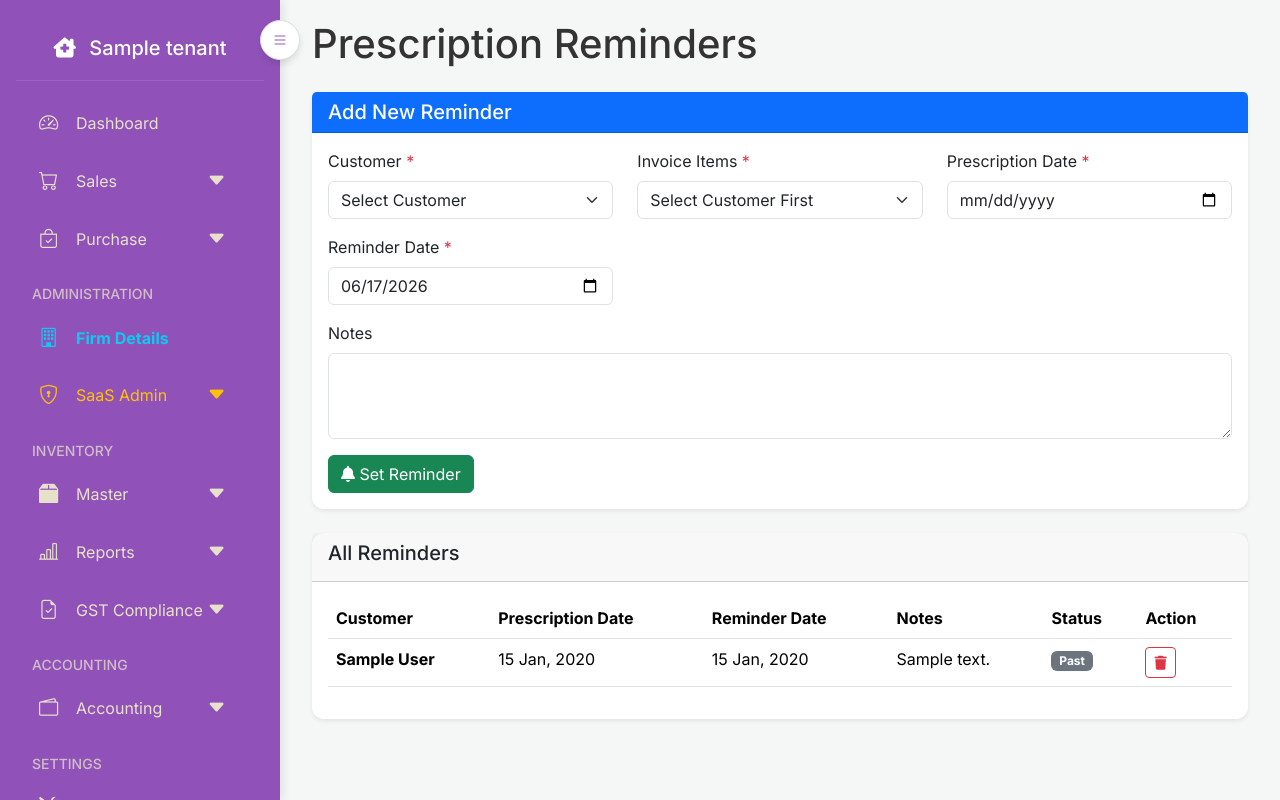
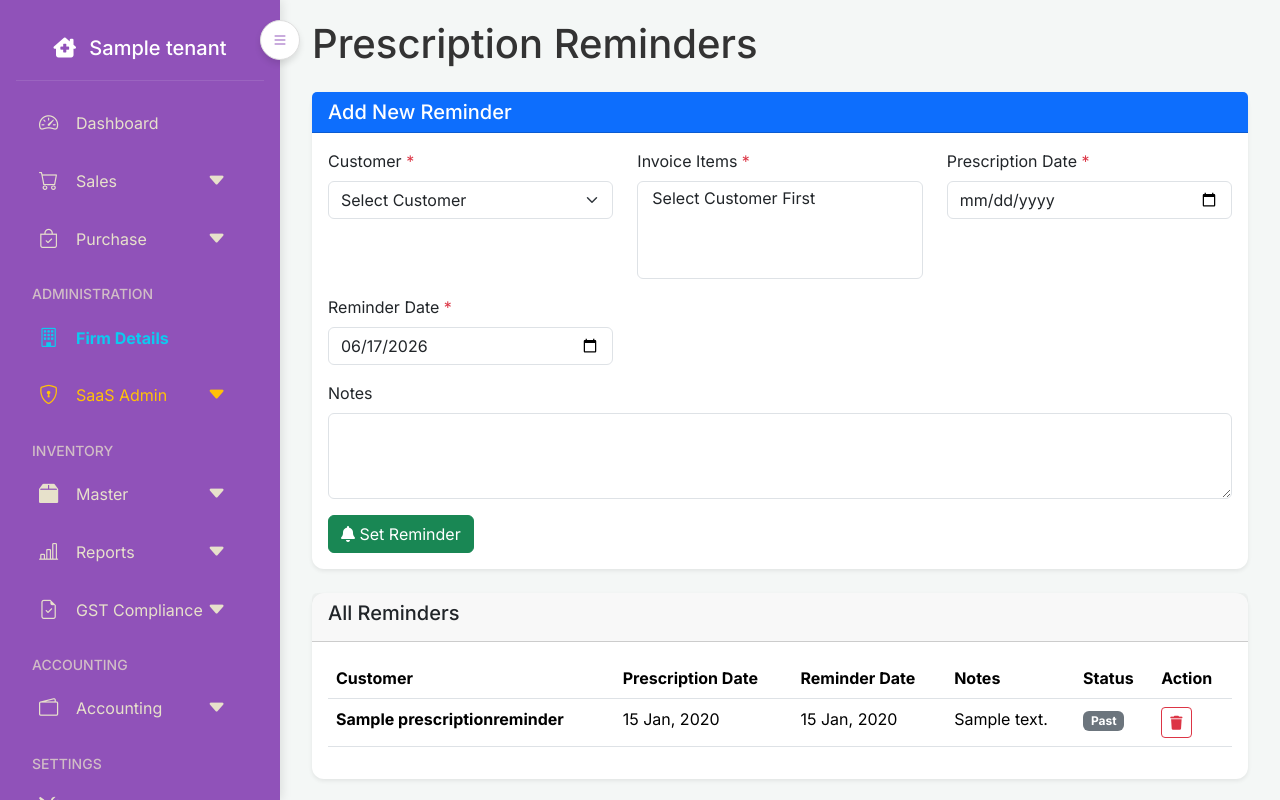
Before and after one commit to farooq1993/easy-pharma, a Django app: page /sales/prescription-reminders/ in a window 1280 px wide. Run offline with Django 5.2, Linux system fonts and the light colour scheme; a user stored in the database is signed in; tables that the repository leaves empty hold one stand-in row (values such as "Sample post"); parts of the project's set-up code (start-up, migrations or seed data) failed here and were passed over.

Commit message:
working on precsription remindor

```diff
--- a/easypharma/admin.py
+++ b/easypharma/admin.py
@@ -2,7 +2,7 @@ from django.contrib import admin
 from .models import User
 from easypharma.models.Items import *
 from easypharma.models.purchase_invoice import PurchaseInvoice, Supplier
-from easypharma.models.sales import SaleInvoice
+from easypharma.models.sales import SaleInvoice,PrescriptionReminder
 
 # Register your models here.
 admin.site.register(User)
@@ -15,3 +15,4 @@ admin.site.register(Products)
 admin.site.register(PurchaseInvoice)
 admin.site.register(SaleInvoice)
 admin.site.register(Supplier)
+admin.site.register(PrescriptionReminder)
--- a/easypharma/models/sales.py
+++ b/easypharma/models/sales.py
@@ -117,11 +117,13 @@ class SalesReturnItem(TenantAwareModel):
         super().save(*args, **kwargs)
 
 class PrescriptionReminder(TenantAwareModel):
-    customer = models.ForeignKey(Customer, on_delete=models.CASCADE)
+    patient_name = models.CharField(max_length=255)
+
     prescription_date = models.DateField()
     reminder_date = models.DateField()
     notes = models.TextField(blank=True, null=True)
+
     created_at = models.DateTimeField(auto_now_add=True)
 
     def __str__(self):
-        return f"Reminder for {self.customer.name} on {self.reminder_date}"
+        return f"Reminder for {self.patient_name} on {self.reminder_date}"
--- a/easypharma/templates/sales/prescription_reminders.html
+++ b/easypharma/templates/sales/prescription_reminders.html
@@ -29,14 +29,16 @@
                         <select class="form-select" id="customer_id" name="customer_id" required>
                             <option value="">Select Customer</option>
                             {% for customer in customers %}
-                                <option value="{{ customer.id }}">{{ customer.patient_name }} ({{ customer.phone|default:"N/A" }})</option>
+                                <option value="{{ customer }}">
+                                    {{ customer }}
+                                </option>
                             {% endfor %}
                         </select>
                     </div>
 
                     <div class="col-md-4 mb-3">
                         <label class="form-label">Invoice Items <span class="text-danger">*</span></label>
-                        <select class="form-select" id="invoice_item_id" name="invoice_item_id">
+                        <select class="form-select" id="invoice_item_id" name="invoice_item_id" multiple required>
                             <option value="">Select Customer First</option>
                         </select>
                     </div>
@@ -85,7 +87,7 @@
                     <tbody>
                         {% for reminder in reminders %}
                         <tr>
-                            <td><strong>{{ reminder.customer.name }}</strong></td>
+                            <td><strong>{{ reminder.patient_name }}</strong></td>
                             <td>{{ reminder.prescription_date|date:"d M, Y" }}</td>
                             <td>{{ reminder.reminder_date|date:"d M, Y" }}</td>
                             <td>{{ reminder.notes|truncatechars:60|default:"-" }}</td>
@@ -115,6 +117,7 @@
 
 {% block extra_js %}
 <script>
+
 document.addEventListener('DOMContentLoaded', function() {
     const customerSelect = document.getElementById('customer_id');
     const itemsSelect = document.getElementById('invoice_item_id');
@@ -127,41 +130,79 @@ document.addEventListener('DOMContentLoaded', function() {
         reminderInput.value = date.toISOString().split('T')[0];
     }
 
+
     customerSelect.addEventListener('change', function() {
-        const customerId = this.value;
+
+        const patientName = this.value;
+
         itemsSelect.innerHTML = '<option value="">Loading...</option>';
 
-        if (!customerId) {
+        if (!patientName) {
             itemsSelect.innerHTML = '<option value="">Select Customer First</option>';
             return;
         }
 
-        fetch(`/sales/get-customer-invoices/${customerId}/`)
+        fetch(`/sales/get-customer-invoices/?patient_name=${encodeURIComponent(patientName)}`)
             .then(res => res.json())
             .then(data => {
-                itemsSelect.innerHTML = '<option value="">Select Invoice</option>';
-                if (data.invoices && data.invoices.length > 0) {
-                    data.invoices.forEach(inv => {
+
+                itemsSelect.innerHTML = '<option value="">Select Product</option>';
+
+                if (data.products && data.products.length > 0) {
+
+                    data.products.forEach(product => {
+
                         const opt = new Option(
-                            `${inv.invoice_number} - ${inv.patient_name} (${inv.items_count} items)`,
-                            inv.id
+                            product.product_name,
+                            product.id
                         );
+
                         itemsSelect.appendChild(opt);
                     });
+
                 } else {
-                    itemsSelect.innerHTML = '<option value="">No invoices found for this customer</option>';
+
+                    itemsSelect.innerHTML =
+                        '<option value="">No products found</option>';
                 }
             })
             .catch(() => {
-                itemsSelect.innerHTML = '<option value="">Error loading invoices</option>';
+                itemsSelect.innerHTML =
+                    '<option value="">Error loading products</option>';
             });
     });
 });
 
 function deleteReminder(id) {
-    if (confirm('Delete this reminder?')) {
-        alert('Delete functionality coming soon!');
+
+    if (!confirm('Delete this reminder?')) {
+        return;
     }
+
+    fetch(
+        `/sales/prescription-reminders/delete/${id}/`,
+        {
+            method: 'POST',
+            headers: {
+                'X-CSRFToken':
+                    document.querySelector(
+                        '[name=csrfmiddlewaretoken]'
+                    ).value
+            }
+        }
+    )
+    .then(response => response.json())
+    .then(data => {
+
+        if (data.success) {
+
+            location.reload();
+
+        } else {
+
+            alert(data.error);
+        }
+    });
 }
 </script>
 {% endblock %}
--- a/easypharma/urls/sales.py
+++ b/easypharma/urls/sales.py
@@ -2,7 +2,7 @@ from django.urls import path
 from easypharma.views.sales import(POSView, ProductSearchAPI,
                         SaleListView, PrintInvoiceView,
                         SalesReturnView, SubstituteSearchAPI,PatientWiseSales,PatientWiseSalesAPI,PrescriptionReminderView,
-                        get_customer_invoices)
+                        get_customer_invoices,PrescriptionReminderDeleteView)
 
 urlpatterns = [
     path('pos/', POSView.as_view(), name='pos'),
@@ -16,5 +16,6 @@ urlpatterns = [
     path('sales/patient-wise/', PatientWiseSales.as_view(), name='patient_wise_sales'),
     path('api/sales/patient-wise/', PatientWiseSalesAPI.as_view(), name='patient_wise_sales_api'),
     path('sales/prescription-reminders/', PrescriptionReminderView.as_view(), name='prescription_reminders'),
-    path('sales/get-customer-invoices/<int:customer_id>/', get_customer_invoices, name='get_customer_invoices'),
+    path('sales/prescription-reminders/delete/<int:reminder_id>/',PrescriptionReminderDeleteView.as_view(),name='delete_prescription_reminder'),
+    path('sales/get-customer-invoices/',get_customer_invoices,name='get_customer_invoices')
 ]
--- a/easypharma/views/sales.py
+++ b/easypharma/views/sales.py
@@ -114,6 +114,7 @@ class POSView(View):
                         user=request.user,
                         invoice_number=invoice_no
                     )
+
 
                 invoice.patient_name = data.get('patient_name')
                 invoice.patient_address = data.get('patient_address')
@@ -558,9 +559,13 @@ class PrescriptionReminderView(View):
 
     def get(self, request):
         reminders = PrescriptionReminder.objects.filter(tenant=request.tenant).order_by('reminder_date')
-        customers = SaleInvoice.objects.filter(tenant=request.tenant).order_by('patient_name')
+        customers = SaleInvoice.objects.filter(tenant=request.tenant).exclude(patient_name__isnull=True).exclude(
+                    patient_name='').values_list('patient_name',flat=True).distinct().order_by('patient_name')
+
         inv_items = SaleItem.objects.filter(sale_invoice__tenant=request.tenant).select_related('sale_invoice', 'product')
         reminders = PrescriptionReminder.objects.filter(tenant=request.tenant).order_by('reminder_date')
+
+
         return render(request, self.template_name, {
             'reminders': reminders,
             'customers': customers,
@@ -569,25 +574,25 @@ class PrescriptionReminderView(View):
         })
 
     def post(self, request):
-        customer_id = request.POST.get('customer_id')
+        patient_name = request.POST.get('customer_id')
         prescription_date = request.POST.get('prescription_date')
         reminder_date = request.POST.get('reminder_date')
         notes = request.POST.get('notes', '').strip()
 
-        if not (customer_id and prescription_date and reminder_date):
+        if not (patient_name and prescription_date and reminder_date):
             messages.error(request, 'Customer, prescription date, and reminder date are required.')
             return redirect('prescription_reminders')
 
         try:
-            customer = Customer.objects.get(id=customer_id, tenant=request.tenant)
+            patient_name = request.POST.get('customer_id')
             reminder = PrescriptionReminder.objects.create(
                 tenant=request.tenant,
-                customer=customer,
+                patient_name=patient_name,
                 prescription_date=prescription_date,
                 reminder_date=reminder_date,
                 notes=notes
             )
-            messages.success(request, f"Reminder set for {customer.name} on {reminder.reminder_date}.")
+            messages.success(request, f"Reminder set for {patient_name} on {reminder.reminder_date}.")
         except Customer.DoesNotExist:
             messages.error(request, 'Customer not found.')
         except Exception as e:
@@ -595,23 +600,51 @@ class PrescriptionReminderView(View):
 
         return redirect('prescription_reminders')
 
+class PrescriptionReminderDeleteView(View):
+
+    def post(self, request, reminder_id):
+
+        try:
+            reminder = PrescriptionReminder.objects.get(
+                id=reminder_id,
+                tenant=request.tenant
+            )
+
+            reminder.delete()
+
+            return JsonResponse({
+                'success': True
+            })
+
+        except PrescriptionReminder.DoesNotExist:
+
+            return JsonResponse({
+                'success': False,
+                'error': 'Reminder not found'
+            })
+
 # ==================== NEW AJAX VIEW ====================
-def get_customer_invoices(request, customer_id):
-    if not request.tenant:
-        return JsonResponse({'invoices': []})
+def get_customer_invoices(request):
 
-    invoices = SaleInvoice.objects.filter(
-        tenant=request.tenant,
-        customer_id=customer_id
-    ).prefetch_related('items').order_by('-created_at')
+    patient_name = request.GET.get('patient_name')
+
+    items = SaleItem.objects.filter(
+        sale_invoice__tenant=request.tenant,
+        sale_invoice__patient_name=patient_name
+    ).select_related(
+        'sale_invoice',
+        'product'
+    )
 
     data = []
-    for inv in invoices:
+
+    for item in items:
         data.append({
-            'id': inv.id,
-            'invoice_number': inv.invoice_number,
-            'patient_name': inv.patient_name or inv.customer.name if inv.customer else '',
-            'items_count': inv.items.count(),
+            'id': item.id,
+            'product_name': item.product.product_name,
+            'invoice_number': item.sale_invoice.invoice_number,
         })
 
-    return JsonResponse({'invoices': data})
+    return JsonResponse({
+        'products': data
+    })
```
Also changed, not shown: easypharma/migrations/0031_remove_prescriptionreminder_customer_and_more.py (added).
